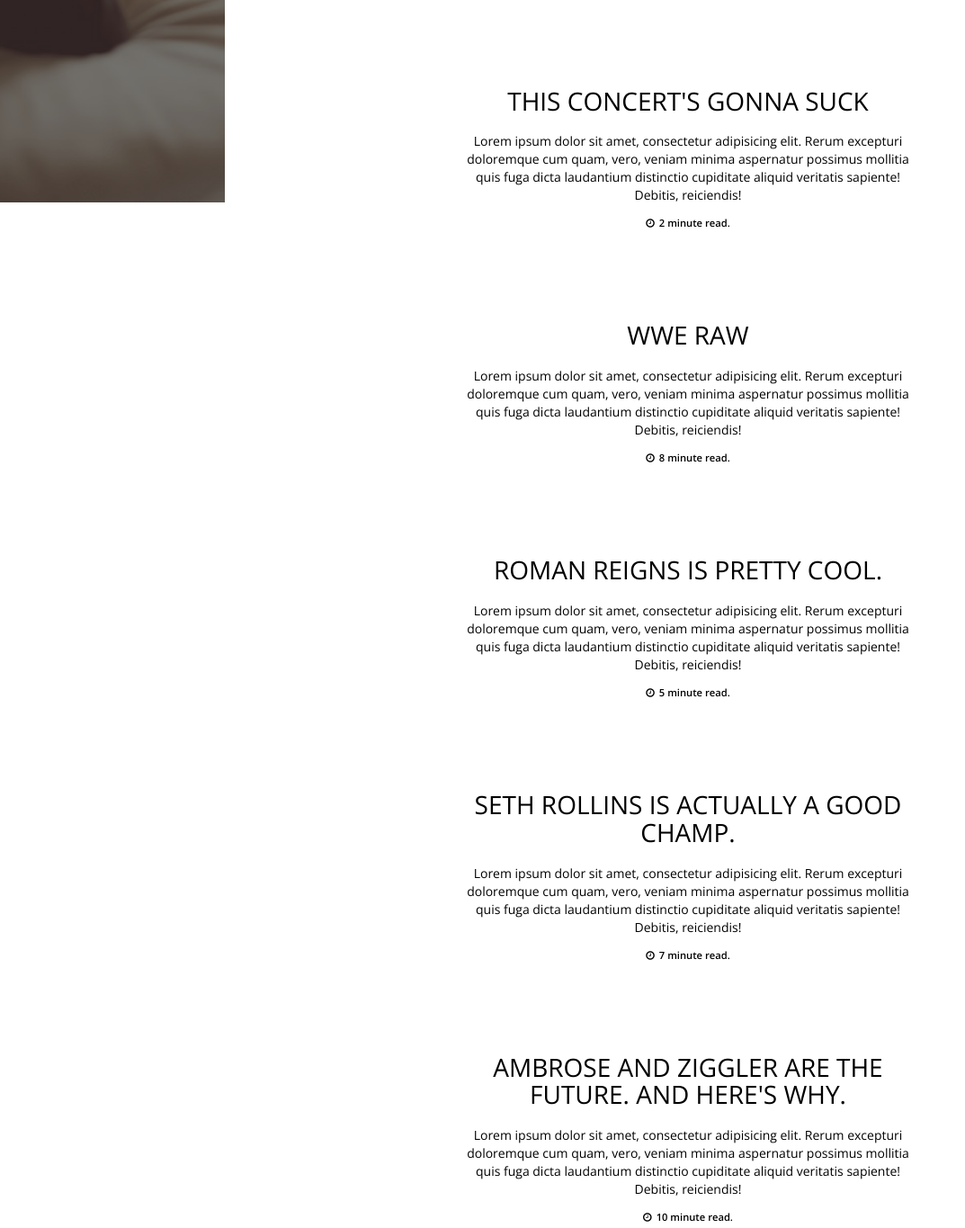
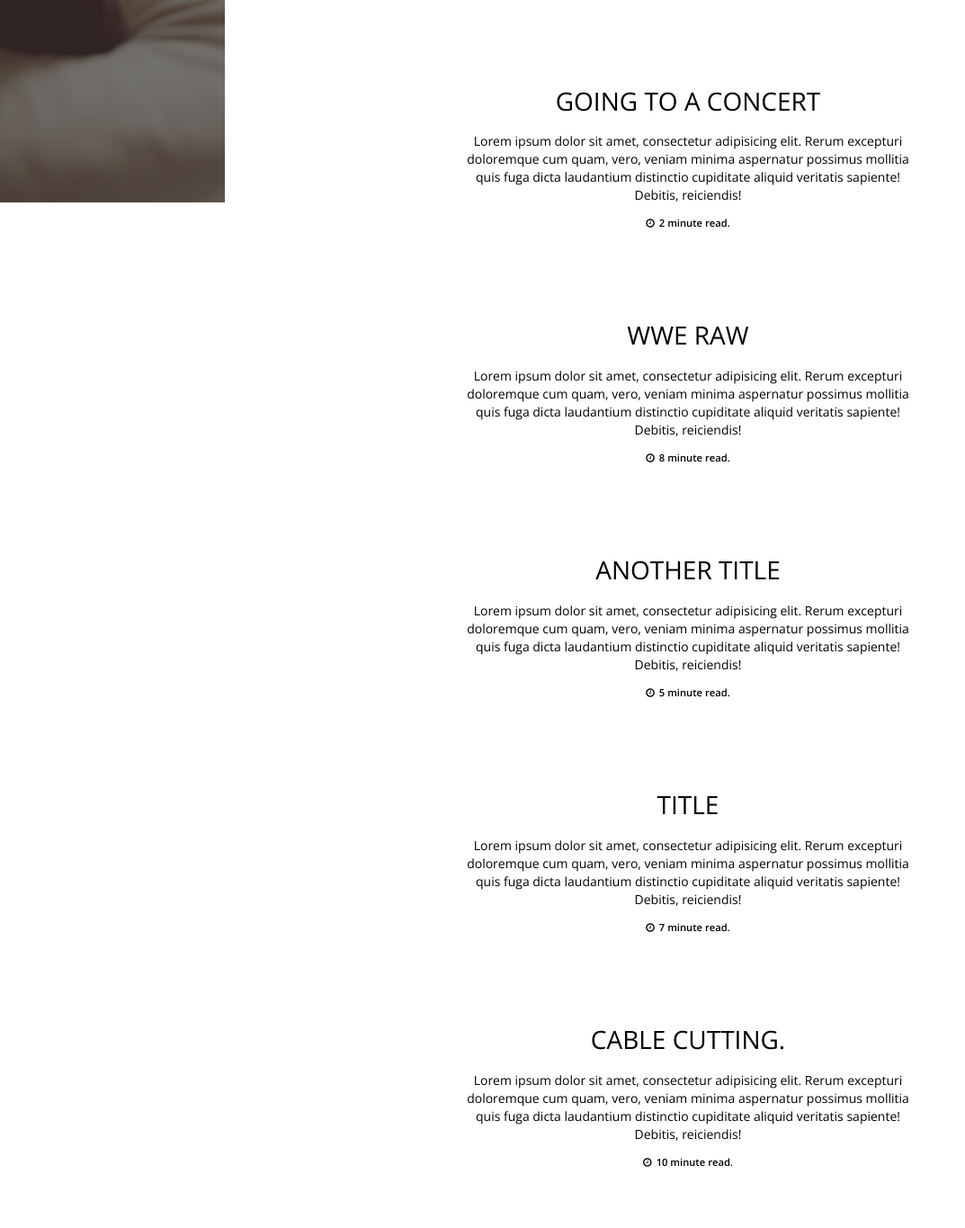
Before and after one commit to DevinHarris/novelist, a website: page index.html in a window 1280 px wide. Shown: the part 575-1940 px from the top of the page at 90% size, without its empty margins (0-1073 px from the left). Drawn offline with nearby package versions, Linux system fonts and the light colour scheme.

Commit message:
Renamed titles..

```diff
--- a/index.html
+++ b/index.html
@@ -49,7 +49,7 @@
 				</div>
 
 				<div class="post">
-					<h1><a href="single.html">This concert's gonna suck</a></h1>
+					<h1><a href="single.html">Going to a concert</a></h1>
 					<p>Lorem ipsum dolor sit amet, consectetur adipisicing elit. Rerum excepturi doloremque cum quam, vero, veniam minima aspernatur possimus mollitia quis fuga dicta laudantium distinctio cupiditate aliquid veritatis sapiente! Debitis, reiciendis!</p>
 					<span class="read-time"><i class="fa fa-clock-o"></i>2 minute read.</span>
 				</div>
@@ -61,19 +61,19 @@
 				</div>
 
 				<div class="post">
-					<h1><a href="single.html">Roman Reigns is pretty cool.</a></h1>
+					<h1><a href="single.html">Another Title</a></h1>
 					<p>Lorem ipsum dolor sit amet, consectetur adipisicing elit. Rerum excepturi doloremque cum quam, vero, veniam minima aspernatur possimus mollitia quis fuga dicta laudantium distinctio cupiditate aliquid veritatis sapiente! Debitis, reiciendis!</p>
 					<span class="read-time"><i class="fa fa-clock-o"></i>5 minute read.</span>
 				</div>
 
 				<div class="post">
-					<h1><a href="single.html">Seth Rollins is actually a good champ.</a></h1>
+					<h1><a href="single.html">Title</a></h1>
 					<p>Lorem ipsum dolor sit amet, consectetur adipisicing elit. Rerum excepturi doloremque cum quam, vero, veniam minima aspernatur possimus mollitia quis fuga dicta laudantium distinctio cupiditate aliquid veritatis sapiente! Debitis, reiciendis!</p>
 					<span class="read-time"><i class="fa fa-clock-o"></i>7 minute read.</span>
 				</div>
 
 				<div class="post">
-					<h1><a href="single.html">Ambrose and Ziggler are the future. And here's why.</a></h1>
+					<h1><a href="single.html">Cable cutting.</a></h1>
 					<p>Lorem ipsum dolor sit amet, consectetur adipisicing elit. Rerum excepturi doloremque cum quam, vero, veniam minima aspernatur possimus mollitia quis fuga dicta laudantium distinctio cupiditate aliquid veritatis sapiente! Debitis, reiciendis!</p>
 					<span class="read-time"><i class="fa fa-clock-o"></i>10 minute read.</span>
 				</div>
```
